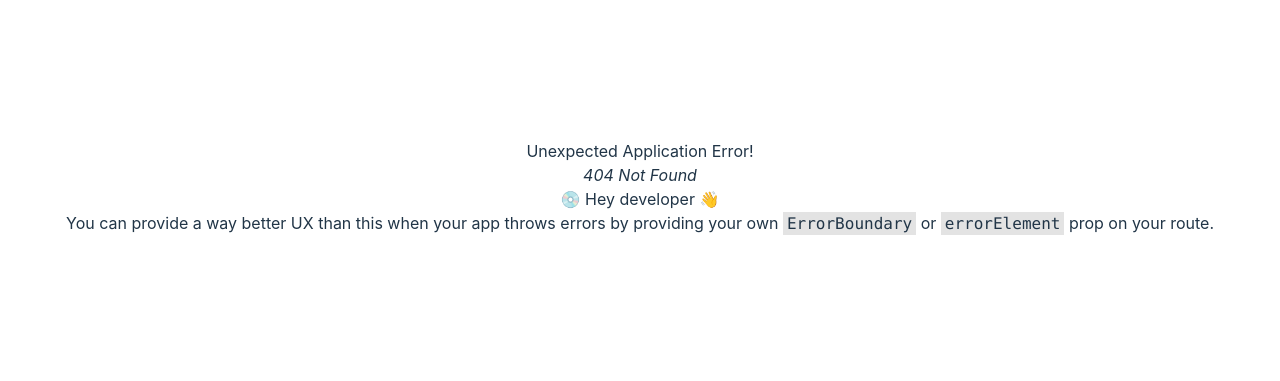
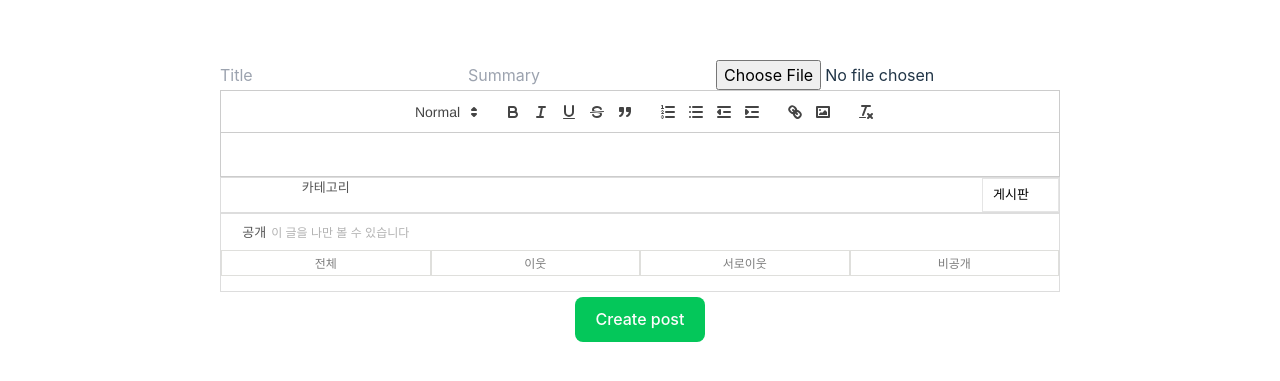
Before and after one commit to encore-full-stack-5/msa_sympathy_blog_FE, a React (Vite) app: page /createPost in a window 1280 px wide. Before the commit this address had no page. Shown: the part 213-594 px from the top of the page. Built offline with nearby package versions, Linux system fonts and the light colour scheme.

Commit message:
post editor

```diff
--- a/package.json
+++ b/package.json
@@ -10,8 +10,10 @@
     "preview": "vite preview"
   },
   "dependencies": {
+    "axios": "^1.6.8",
     "react": "^18.2.0",
     "react-dom": "^18.2.0",
+    "react-quill": "^2.0.0",
     "react-router-dom": "^6.23.0",
     "router": "^1.3.8"
   },
--- /dev/null
+++ b/src/CreatePost.css
@@ -0,0 +1,114 @@
+.createPost-input {
+  display: block;
+  margin-bottom: 5px;
+  width: 100%;
+  padding: 5px 7px;
+  border: 2px solid #ddd;
+  border-radius: 5px;
+  background-color: #fff;
+}
+* {
+  box-sizing: border-box;
+}
+button {
+  background-color: #04c75a;
+  color: #fdfcfc;
+}
+
+.category-setting {
+  display: flex;
+  justify-content: space-between;
+  border: 1px solid #ddd;
+}
+.meta-setting {
+  padding: 0;
+  border-top: 1px solid #e5e5e5;
+  font-size: 14px;
+  font-family: "Helvetica Neue", helvetica, AppleSDGothicNeo, sans-serif;
+  border-width: 0;
+  border-style: solid;
+  border-color: solid 1px #8a8c91;
+}
+.category-title {
+  padding: 0 20px;
+  width: 25%;
+  margin-bottom: 0;
+  line-height: 54px;
+  white-space: nowrap;
+  display: block;
+  margin-bottom: 7px;
+  font-size: 13px;
+  font-weight: 600;
+  line-height: 1.54;
+  color: #555;
+}
+.category-select {
+  width: 100%;
+  height: 34px;
+  padding: 0 29px 0 10px;
+  border: 1px solid #e5e5e5;
+  border-radius: 0;
+  font-size: 13px;
+  color: #000;
+  background: #fff;
+  -webkit-appearance: none;
+  cursor: pointer;
+}
+
+.post-visibility-setting {
+  display: flex;
+  justify-content: space-between;
+}
+
+.visibility-setting-item {
+  flex: 1;
+  height: 26px;
+}
+
+.visibility-title {
+  padding: 0 20px;
+  width: 25%;
+  margin-bottom: 0;
+  line-height: 54px;
+  white-space: nowrap;
+  display: block;
+  margin-bottom: 7px;
+  font-size: 13px;
+  font-weight: 600;
+  line-height: 1.54;
+}
+
+.visibility-setting-box {
+  display: flex;
+  flex-direction: column;
+  justify-content: space-between;
+  border: 1px solid #ddd;
+  padding: 9px 0 10px;
+}
+
+.visibility-setting-item-wrapper {
+  display: flex;
+  justify-content: space-between;
+  padding-bottom: 5px;
+}
+
+.visibility-setting-notice {
+  padding-left: 5px;
+  font-size: 12px;
+  color: #000;
+  opacity: 0.3;
+}
+
+.setting-label {
+  display: block;
+  width: 100%;
+  height: 100%;
+  border: 1px solid #dfdfdc;
+  font-size: 12px;
+  line-height: 26px;
+  color: #7d7d7d;
+  background-color: #fff;
+  text-align: center;
+  box-sizing: border-box;
+  cursor: pointer;
+}
--- /dev/null
+++ b/src/Editor.jsx
@@ -0,0 +1,28 @@
+import ReactQuill from "react-quill";
+
+export default function Editor({ value, onChange }) {
+  const modules = {
+    toolbar: [
+      [{ header: [1, 2, false] }],
+      ["bold", "italic", "underline", "strike", "blockquote"],
+      [
+        { list: "ordered" },
+        { list: "bullet" },
+        { indent: "-1" },
+        { indent: "+1" },
+      ],
+      ["link", "image"],
+      ["clean"],
+    ],
+  };
+  return (
+    <div className="content">
+      <ReactQuill
+        value={value}
+        theme={"snow"}
+        onChange={onChange}
+        modules={modules}
+      />
+    </div>
+  );
+}
--- /dev/null
+++ b/src/pages/CreatePost.jsx
@@ -0,0 +1,94 @@
+import ReactQuill from "react-quill";
+import "react-quill/dist/quill.snow.css";
+import { useState } from "react";
+import { Navigate } from "react-router-dom";
+import Editor from "../Editor";
+import "../CreatePost.css";
+
+export default function CreatePost() {
+  const [title, setTitle] = useState("");
+  const [summary, setSummary] = useState("");
+  const [content, setContent] = useState("");
+  const [files, setFiles] = useState("");
+  const [redirect, setRedirect] = useState(false);
+  async function createNewPost(ev) {
+    const data = new FormData();
+    data.set("title", title);
+    data.set("summary", summary);
+    data.set("content", content);
+    data.set("file", files[0]);
+    ev.preventDefault();
+    const response = await fetch("http://localhost:4000/post", {
+      method: "POST",
+      body: data,
+      credentials: "include",
+    });
+    if (response.ok) {
+      setRedirect(true);
+    }
+  }
+
+  if (redirect) {
+    return <Navigate to={"/"} />;
+  }
+  return (
+    <>
+      <div>
+        <form onSubmit={createNewPost}>
+          <input
+            type="title"
+            placeholder={"Title"}
+            value={title}
+            onChange={(ev) => setTitle(ev.target.value)}
+          />
+          <input
+            type="summary"
+            placeholder={"Summary"}
+            value={summary}
+            onChange={(ev) => setSummary(ev.target.value)}
+          />
+
+          <input type="file" onChange={(ev) => setFiles(ev.target.files)} />
+
+          <Editor value={content} onChange={setContent} />
+          <div className="meta-setting">
+            <div className="category-setting">
+              <strong className="category-title">카테고리</strong>
+              <div>
+                <div className="category-select-wrapper">
+                  <select className="category-select">
+                    <option value="1">게시판</option>
+                  </select>
+                </div>
+              </div>
+            </div>
+            <div className="visibility-setting-box">
+              <strong className="category-title">
+                공개
+                <span className="visibility-setting-notice">
+                  이 글을 나만 볼 수 있습니다
+                </span>
+              </strong>
+
+              <div className="visibility-setting-item-wrapper">
+                <div className="visibility-setting-item">
+                  <label className="setting-label">전체</label>
+                </div>
+                <div className="visibility-setting-item">
+                  <label className="setting-label">이웃</label>
+                </div>
+                <div className="visibility-setting-item">
+                  <label className="setting-label">서로이웃</label>
+                </div>
+                <div className="visibility-setting-item">
+                  <label className="setting-label">비공개</label>
+                </div>
+              </div>
+            </div>
+          </div>
+          <button style={{ marginTop: "5px" }}>Create post</button>
+        </form>
+      </div>
+    </>
+  );
+}
```
Also changed, not shown: src/main.jsx (+5 -2 lines), 1 other file (tests, documents, lock files or other folders).
